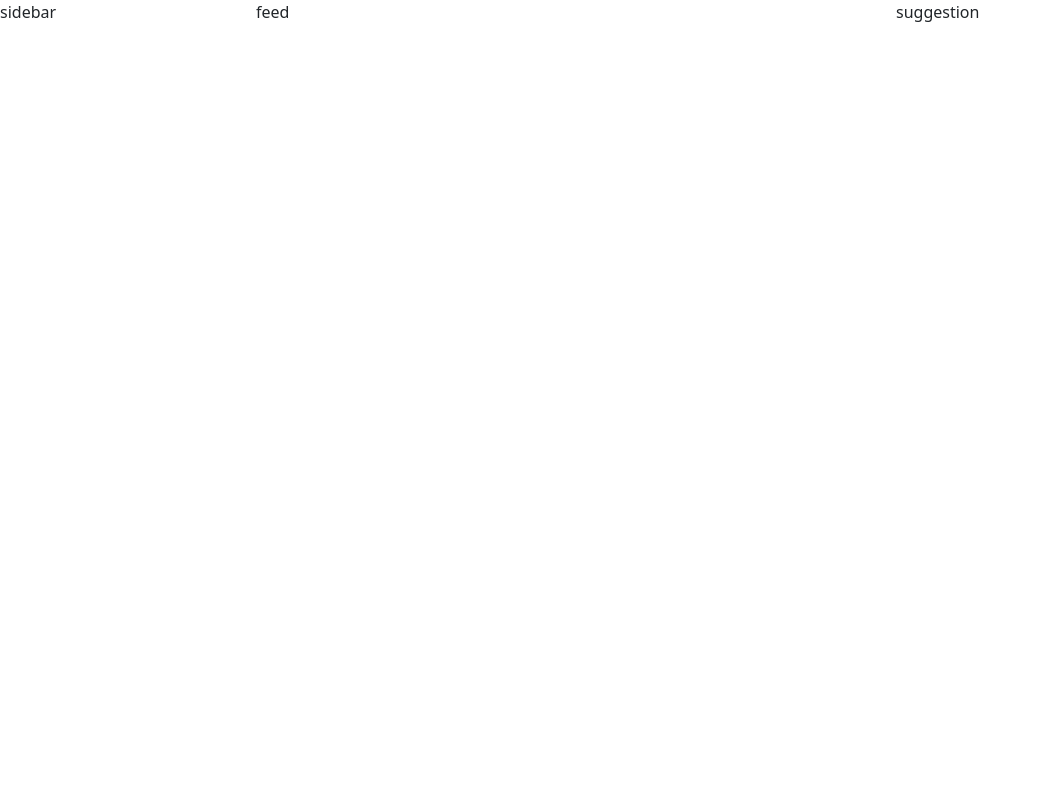
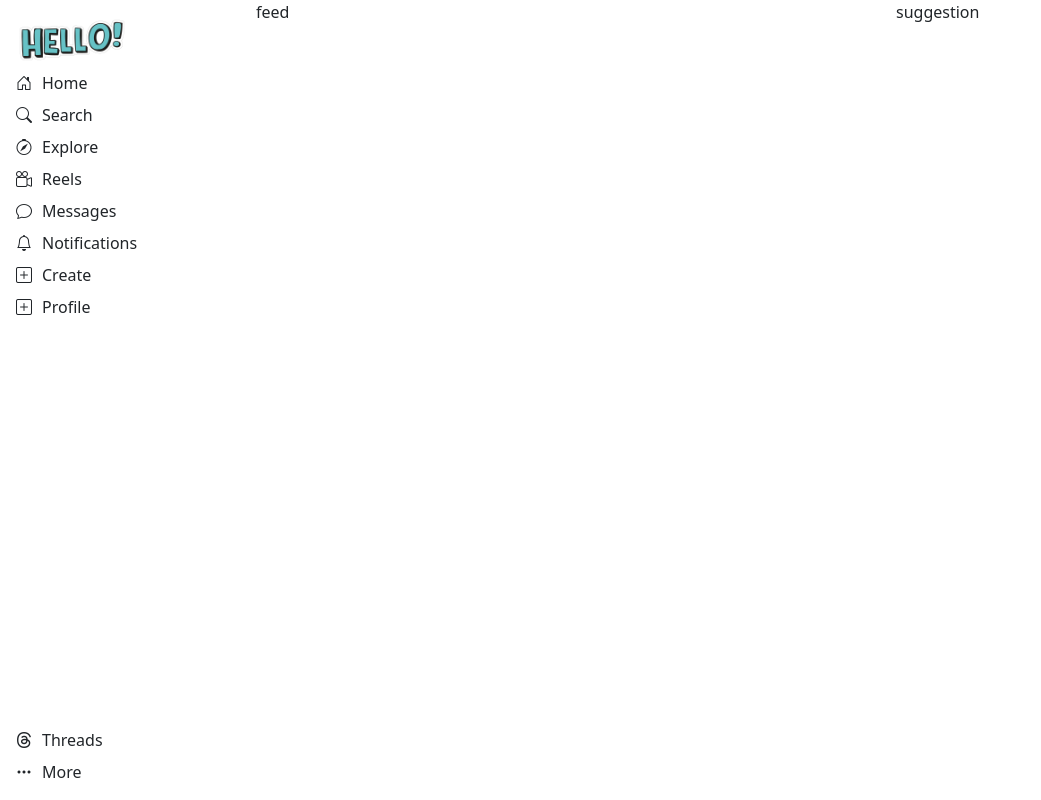
Before and after one commit to abdhullahrafeek/react_instagram_tutorial, a React (Vite) app: page / in a window 1280 px wide. Shown: the whole page, without its empty margins (0-1041 px from the left). Built offline with nearby package versions, Linux system fonts and the light colour scheme.

Commit message:
Constructed sidebar

```diff
--- a/index.html
+++ b/index.html
@@ -4,6 +4,7 @@
     <meta charset="UTF-8" />
     <link rel="icon" type="image/svg+xml" href="/vite.svg" />
     <link href="https://cdn.jsdelivr.net/npm/bootstrap@5.3.8/dist/css/bootstrap.min.css" rel="stylesheet" integrity="sha384-sRIl4kxILFvY47J16cr9ZwB07vP4J8+LH7qKQnuqkuIAvNWLzeN8tE5YBujZqJLB" crossorigin="anonymous">
+    <link rel="stylesheet" href="https://cdn.jsdelivr.net/npm/bootstrap-icons@1.13.1/font/bootstrap-icons.min.css">
     <meta name="viewport" content="width=device-width, initial-scale=1.0" />
     <title>Instagram</title>
   </head>
--- a/src/App.jsx
+++ b/src/App.jsx
@@ -1,7 +1,9 @@
+import Sidebar from "./Sidebar";
+
 const App = () => {
   return (
     <div className="d-flex vh-100">
-      <div className="w-20">sidebar</div>
+      <div className="w-20"><Sidebar /></div>
       <div className="w-50">feed</div>
       <div className="w-30">suggestion</div>
     </div>
--- /dev/null
+++ b/src/Sidebar.jsx
@@ -0,0 +1,23 @@
+const Sidebar = () => {
+    return (
+        <div className="m-3">
+            <div className="d-flex flex-column gap-2">
+                <img className="logo-text" src="src\assets\Hello-PNG-Image.png" alt="" />
+                <div><i class="bi bi-house-door"></i>Home</div>
+                <div><i class="bi bi-search"></i>Search</div>
+                <div><i class="bi bi-compass"></i>Explore</div>
+                <div><i class="bi bi-camera-reels"></i>Reels</div>
+                <div><i class="bi bi-chat"></i>Messages</div>
+                <div><i class="bi bi-bell"></i>Notifications</div>
+                <div><i class="bi bi-plus-square"></i>Create</div>
+                <div><i class="bi bi-plus-square"></i>Profile</div>
+            </div>
+            <div className="position-fixed bottom-0 d-flex flex-column gap-2 mb-3">
+                <div><i class="bi bi-threads"></i>Threads</div>
+                <div><i class="bi bi-three-dots"></i>More</div>
+            </div>
+        </div>
+    )
+}
+
+export default Sidebar
--- a/src/index.css
+++ b/src/index.css
@@ -1,7 +1,15 @@
-.w-20{
+.w-20 {
     width: 20%
 }
 
-.w-30{
+.w-30 {
     width: 30%
 }
+
+.logo-text {
+    width: 50%
+}
+
+.bi {
+    margin-right: 10px;
+}
```
Also changed, not shown: src/assets/Hello-PNG-Image.png (added).
